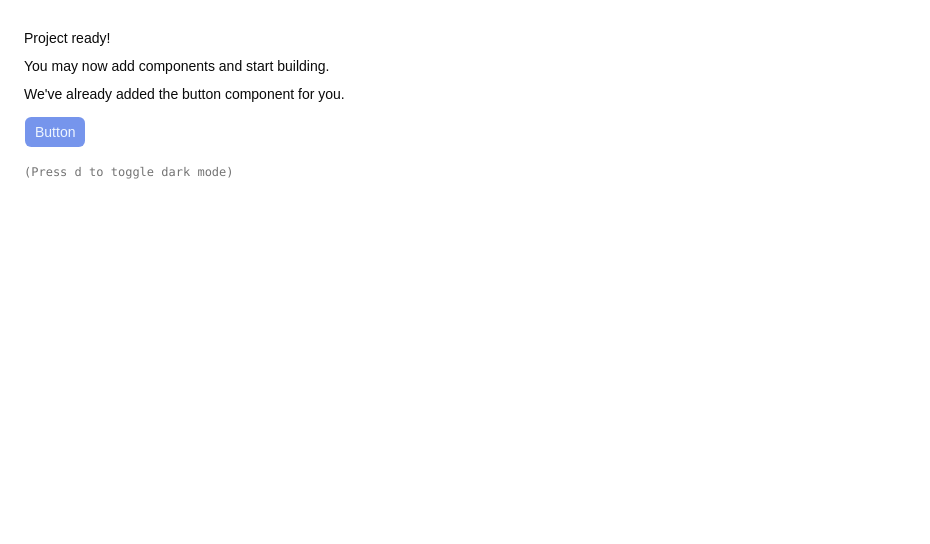
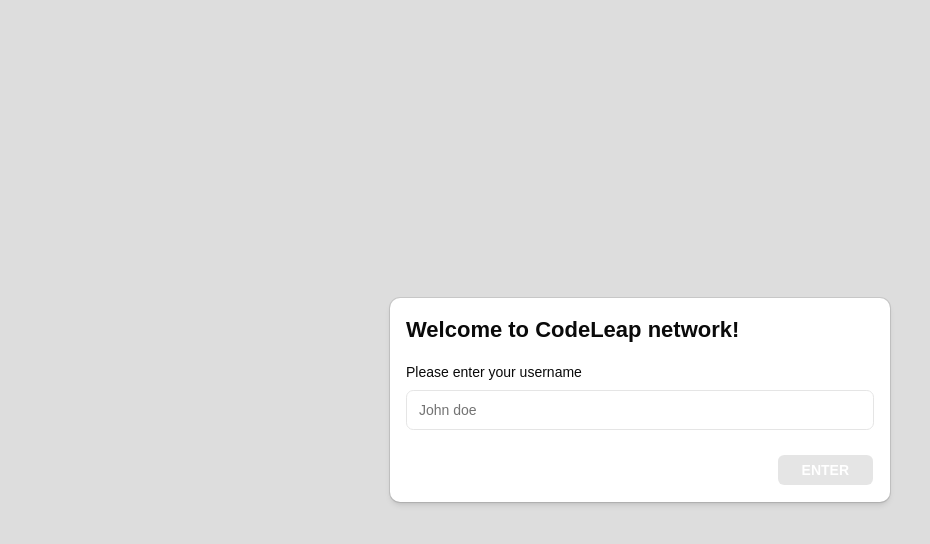
Before and after one commit to joaopconstant/codeleap_engineering_test, a React (Vite) app: page / in a window 1280 px wide. Shown: the top 544 px of the page, without its empty margins (0-930 px from the left). Built offline with nearby package versions, Linux system fonts and the light colour scheme.

Commit message:
feat: add signup modal and feed mockup

```diff
--- a/src/App.tsx
+++ b/src/App.tsx
@@ -1,20 +1,26 @@
-import { Button } from "@/components/ui/button"
+import { useState } from "react"
+import { SignupModal } from "@/components/SignupModal"
+import { Feed } from "@/components/Feed"
 
 export function App() {
-  return (
-    <div className="flex min-h-svh p-6">
-      <div className="flex max-w-md min-w-0 flex-col gap-4 text-sm leading-loose">
-        <div>
-          <h1 className="font-medium">Project ready!</h1>
-          <p>You may now add components and start building.</p>
-          <p>We&apos;ve already added the button component for you.</p>
-          <Button className="mt-2">Button</Button>
-        </div>
-        <div className="font-mono text-xs text-muted-foreground">
-          (Press <kbd>d</kbd> to toggle dark mode)
-        </div>
-      </div>
-    </div>
+  const [username, setUsername] = useState<string | null>(() => {
+    return localStorage.getItem("username")
+  })
+
+  const handleLogin = (name: string) => {
+    localStorage.setItem("username", name)
+    setUsername(name)
+  }
+
+  const handleLogout = () => {
+    localStorage.removeItem("username")
+    setUsername(null)
+  }
+
+  return username ? (
+    <Feed onLogout={handleLogout} />
+  ) : (
+    <SignupModal onLogin={handleLogin} />
   )
 }
 
--- /dev/null
+++ b/src/components/Feed.tsx
@@ -0,0 +1,17 @@
+export function Feed({ onLogout }: { onLogout: () => void }) {
+  return (
+    <div className="flex min-h-svh flex-col">
+      <header className="bg-primary w-full max-w-200 mx-auto p-6 text-white shadow-sm flex justify-between items-center">
+        <h1 className="text-2xl font-bold">CodeLeap Network</h1>
+        <button onClick={onLogout} className="text-sm font-medium hover:underline">
+          Logout
+        </button>
+      </header>
+      <main className="flex-1 w-full max-w-200 mx-auto bg-white min-h-[calc(100svh-80px)]">
+        <div className="p-6">
+          <p className="text-muted-foreground">Feed content will go here (Stage 3).</p>
+        </div>
+      </main>
+    </div>
+  )
+}
--- /dev/null
+++ b/src/components/SignupModal.tsx
@@ -0,0 +1,55 @@
+import { useState } from "react"
+import { Button } from "@/components/ui/button"
+import { Card, CardContent, CardHeader, CardTitle } from "@/components/ui/card"
+import { Input } from "@/components/ui/input"
+
+interface SignupModalProps {
+  onLogin: (username: string) => void
+}
+
+export function SignupModal({ onLogin }: SignupModalProps) {
+  const [username, setUsername] = useState("")
+
+  const handleSubmit = (e: React.FormEvent) => {
+    e.preventDefault()
+    if (username.trim()) {
+      onLogin(username.trim())
+    }
+  }
+
+  return (
+    <div className="flex min-h-svh items-center justify-center p-4">
+      <Card className="w-full max-w-125 border-none shadow-md rounded-xl">
+        <form onSubmit={handleSubmit}>
+          <CardHeader className="pb-4">
+            <CardTitle className="text-[22px] font-bold">Welcome to CodeLeap network!</CardTitle>
+          </CardHeader>
+          <CardContent className="flex flex-col gap-4">
+            <div className="flex flex-col gap-2">
+              <label htmlFor="username" className="text-sm font-medium">
+                Please enter your username
+              </label>
+              <Input
+                id="username"
+                autoComplete="off"
+                placeholder="John doe"
+                value={username}
+                onChange={(e) => setUsername(e.target.value)}
+                className="h-10 px-3 border-brand focus-visible:ring-1 focus-visible:ring-ring focus-visible:ring-offset-0"
+              />
+            </div>
+            <div className="flex justify-end pt-2">
+              <Button
+                type="submit"
+                disabled={!username.trim()}
+                className="bg-primary hover:bg-primary/90 text-white px-6 font-bold disabled:opacity-50 disabled:bg-[#cccccc]"
+              >
+                ENTER
+              </Button>
+            </div>
+          </CardContent>
+        </form>
+      </Card>
+    </div>
+  )
+}
--- /dev/null
+++ b/src/components/ui/card.tsx
@@ -0,0 +1,103 @@
+import * as React from "react"
+
+import { cn } from "@/lib/utils"
+
+function Card({
+  className,
+  size = "default",
+  ...props
+}: React.ComponentProps<"div"> & { size?: "default" | "sm" }) {
+  return (
+    <div
+      data-slot="card"
+      data-size={size}
+      className={cn(
+        "group/card flex flex-col gap-4 overflow-hidden rounded-xl bg-card py-4 text-sm text-card-foreground ring-1 ring-foreground/10 has-data-[slot=card-footer]:pb-0 has-[>img:first-child]:pt-0 data-[size=sm]:gap-3 data-[size=sm]:py-3 data-[size=sm]:has-data-[slot=card-footer]:pb-0 *:[img:first-child]:rounded-t-xl *:[img:last-child]:rounded-b-xl",
+        className
+      )}
+      {...props}
+    />
+  )
+}
+
+function CardHeader({ className, ...props }: React.ComponentProps<"div">) {
+  return (
+    <div
+      data-slot="card-header"
+      className={cn(
+        "group/card-header @container/card-header grid auto-rows-min items-start gap-1 rounded-t-xl px-4 group-data-[size=sm]/card:px-3 has-data-[slot=card-action]:grid-cols-[1fr_auto] has-data-[slot=card-description]:grid-rows-[auto_auto] [.border-b]:pb-4 group-data-[size=sm]/card:[.border-b]:pb-3",
+        className
+      )}
+      {...props}
+    />
+  )
+}
+
+function CardTitle({ className, ...props }: React.ComponentProps<"div">) {
+  return (
+    <div
+      data-slot="card-title"
+      className={cn(
+        "text-base leading-snug font-medium group-data-[size=sm]/card:text-sm",
+        className
+      )}
+      {...props}
+    />
+  )
+}
+
+function CardDescription({ className, ...props }: React.ComponentProps<"div">) {
+  return (
+    <div
+      data-slot="card-description"
+      className={cn("text-sm text-muted-foreground", className)}
+      {...props}
+    />
+  )
+}
+
+function CardAction({ className, ...props }: React.ComponentProps<"div">) {
+  return (
+    <div
+      data-slot="card-action"
+      className={cn(
+        "col-start-2 row-span-2 row-start-1 self-start justify-self-end",
+        className
+      )}
+      {...props}
+    />
+  )
+}
+
+function CardContent({ className, ...props }: React.ComponentProps<"div">) {
+  return (
+    <div
+      data-slot="card-content"
+      className={cn("px-4 group-data-[size=sm]/card:px-3", className)}
+      {...props}
+    />
+  )
+}
+
+function CardFooter({ className, ...props }: React.ComponentProps<"div">) {
+  return (
+    <div
+      data-slot="card-footer"
+      className={cn(
+        "flex items-center rounded-b-xl border-t bg-muted/50 p-4 group-data-[size=sm]/card:p-3",
+        className
+      )}
+      {...props}
+    />
+  )
+}
+
+export {
+  Card,
+  CardHeader,
+  CardFooter,
+  CardTitle,
+  CardAction,
+  CardDescription,
+  CardContent,
+}
--- /dev/null
+++ b/src/components/ui/input.tsx
@@ -0,0 +1,19 @@
+import * as React from "react"
+
+import { cn } from "@/lib/utils"
+
+function Input({ className, type, ...props }: React.ComponentProps<"input">) {
+  return (
+    <input
+      type={type}
+      data-slot="input"
+      className={cn(
+        "h-8 w-full min-w-0 rounded-lg border border-input bg-transparent px-2.5 py-1 text-base transition-colors outline-none file:inline-flex file:h-6 file:border-0 file:bg-transparent file:text-sm file:font-medium file:text-foreground placeholder:text-muted-foreground focus-visible:border-ring focus-visible:ring-3 focus-visible:ring-ring/50 disabled:pointer-events-none disabled:cursor-not-allowed disabled:bg-input/50 disabled:opacity-50 aria-invalid:border-destructive aria-invalid:ring-3 aria-invalid:ring-destructive/20 md:text-sm dark:bg-input/30 dark:disabled:bg-input/80 dark:aria-invalid:border-destructive/50 dark:aria-invalid:ring-destructive/40",
+        className
+      )}
+      {...props}
+    />
+  )
+}
+
+export { Input }
--- a/src/index.css
+++ b/src/index.css
@@ -6,7 +6,7 @@
 @custom-variant dark (&:is(.dark *));
 
 :root {
-    --background: oklch(1 0 0);
+    --background: oklch(0.8975 0 0);
     --foreground: oklch(0.145 0 0);
     --card: oklch(1 0 0);
     --card-foreground: oklch(0.145 0 0);
```
